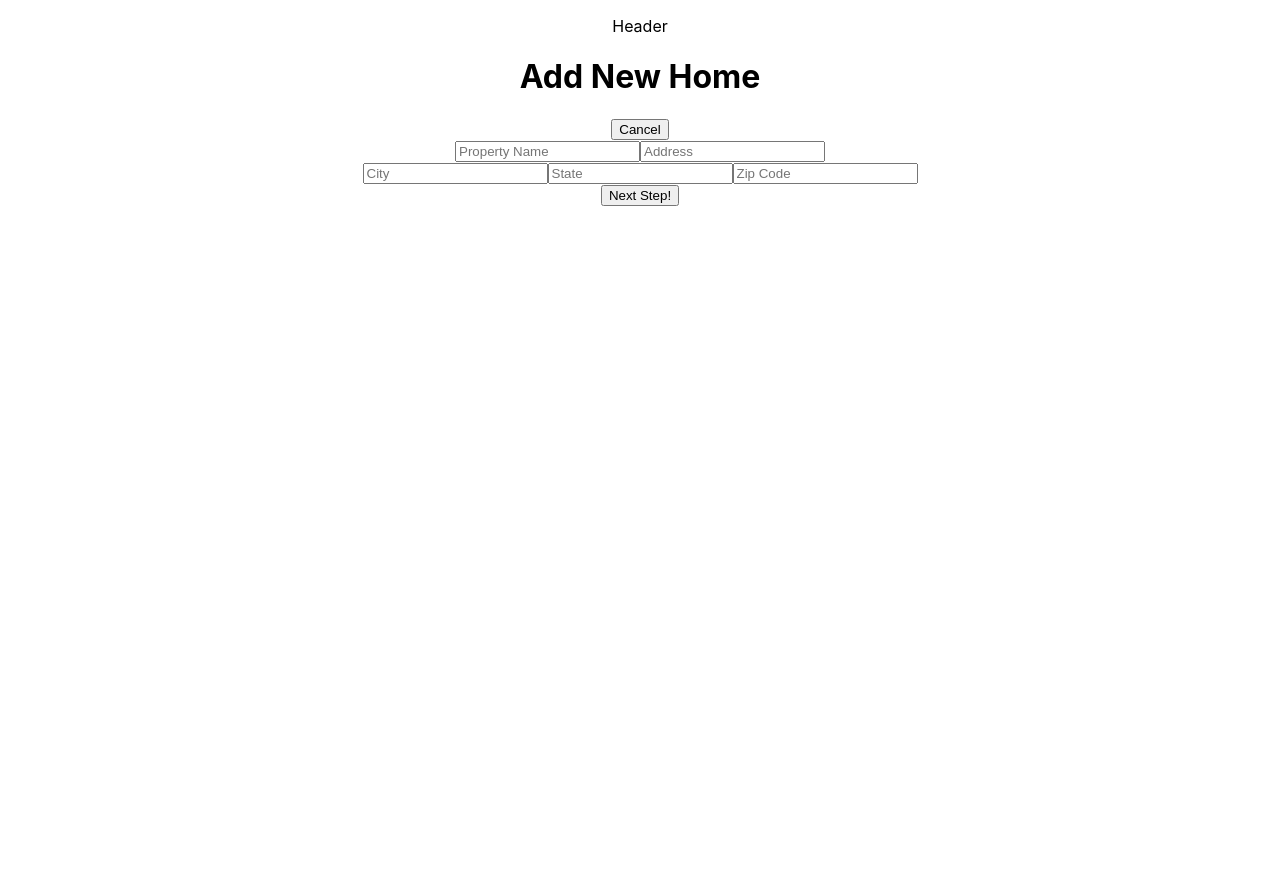
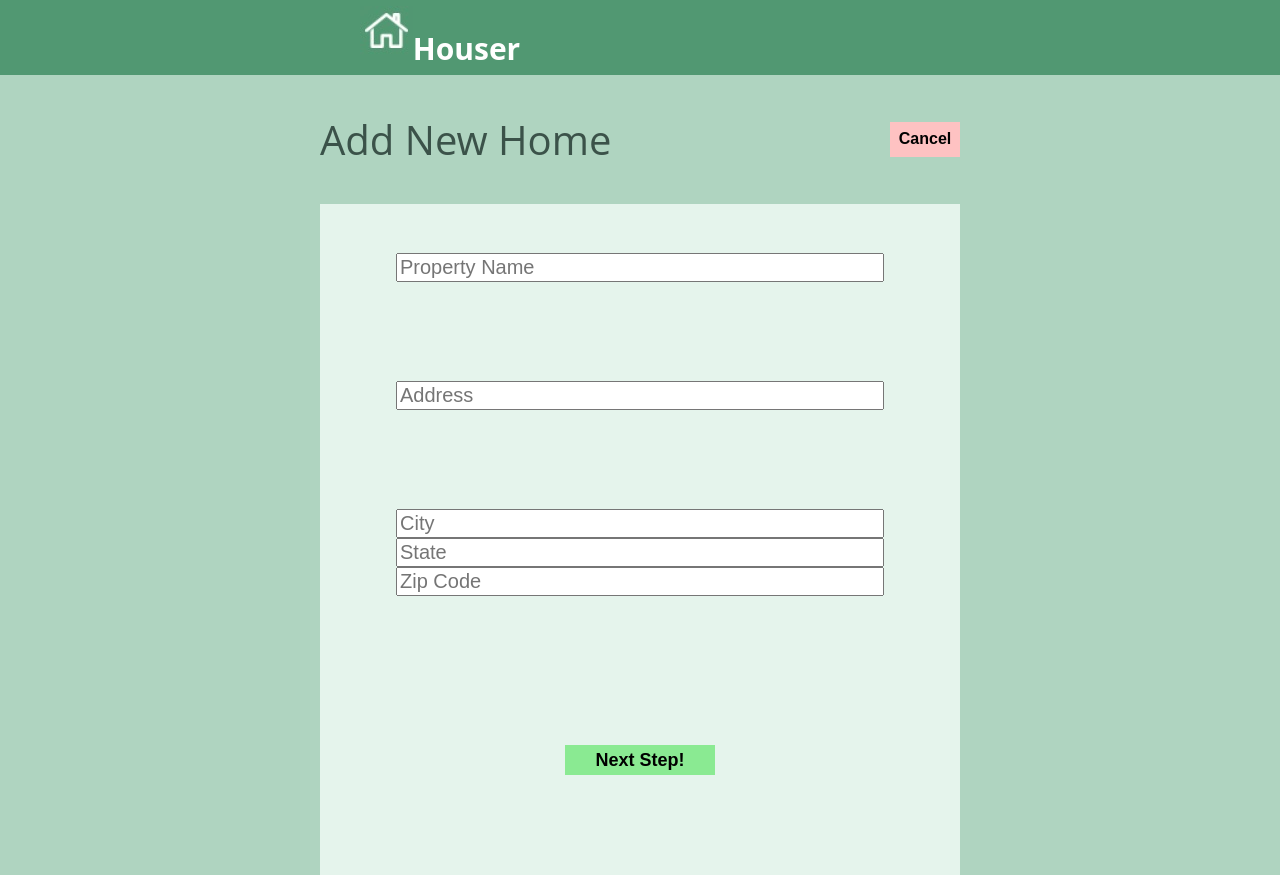
Before and after one commit to RobertReissWLH12/houser, a React (Create React App) app: page /#/wizard/step1 in a window 1280 px wide. Before the commit the page ends 800 px from the top, so only its background shows below. Built offline with nearby package versions, Linux system fonts and the light colour scheme.

Commit message:
made Step One page look prettier

```diff
--- /dev/null
+++ b/src/Components/Header/Header.css
@@ -0,0 +1,27 @@
+header {
+    width: 100%;
+    background-color: #519872;
+    color: white;
+    font-family: "Open Sans", sans-serif;
+    height: 75px;
+    font-size: 30px;
+    font-weight: 700;
+    position: fixed;
+    top: 0;
+    display: flex;
+    justify-content: center;
+    align-items: center;
+}
+
+.header {
+    margin-right: 400px;
+}
+
+.header-img {
+    margin-right: 11px;
+}
+
+.houser-logo {
+    display: flex;
+    position: fixed;
+}
--- a/src/Components/Header/Header.js
+++ b/src/Components/Header/Header.js
@@ -1,4 +1,6 @@
 import React, {Component} from 'react'
+import "./Header.css"
+import houser_logo from "./houser_logo.jpg"
 
 export default class Header extends Component {
 
@@ -6,9 +8,12 @@ export default class Header extends Component {
 
     render() {
         return (
-            <div>
-                <p>Header</p>
+            <header>
+            <div className="header">
+            <img src={houser_logo} className="houser_logo" alt="" />
+                Houser
             </div>
+            </header>
         )
     }
 }
--- a/src/Components/StepOne.js
+++ b/src/Components/StepOne.js
@@ -2,6 +2,7 @@ import React, { Component } from "react";
 import { Link } from "react-router-dom";
 import { connect } from "react-redux";
 import { updateStore } from "../ducks/store";
+import "../Components/Wizard/Wizard.css"
 
 class StepOne extends Component {
     componentDidMount() {
--- /dev/null
+++ b/src/Components/Wizard/Wizard.css
@@ -0,0 +1,77 @@
+.wizard {
+    height: 100vh;
+    margin-top: 75px;
+    font-family:  "Open Sans", sans-serif;
+    background-color: #afd4c0;
+    display: flex;
+    flex-direction: column;
+
+    align-items: center;
+}
+
+h1{
+    font-weight: 400;
+    font-size: 40px;
+    color: #3b5249;
+}
+
+.wizardHeader {
+    display:flex;
+    width: 50%;
+    padding: 10px;
+    justify-content: space-between;
+    align-items: center;
+}
+
+.wizardBody {
+    display: flex;
+    height: 100%;
+    width: 50%;
+    flex-direction: column;
+    align-items: center;
+    justify-content: space-around;
+    background-color: #e5f4ec;
+}
+
+.cancelLink {
+    margin: 20px 0 20px 20px;
+}
+
+.cancelButton {
+    width: 70px;
+    height: 35px;
+    font-size: 16px;
+    font-weight: 750;
+    border: none;
+    color: black;
+    background-color: #fec2c2;
+}
+
+input {
+    width: 75%;
+    font-size: 20px;
+}
+
+.stateZip {
+    display: flex;
+    justify-content: space-between;
+}
+
+#state {
+    width: 10%;
+}
+
+#zip {
+    width: 30%;
+}
+
+.wizardButtons {
+    width: 150px;
+    height: 30px;
+    margin: 50px;
+    font-size: 18px;
+    font-weight: 750;
+    border: none;
+    color: black;
+    background-color: #8aea92;
+}
```
Also changed, not shown: src/Components/Header/houser_logo.jpg (added).
